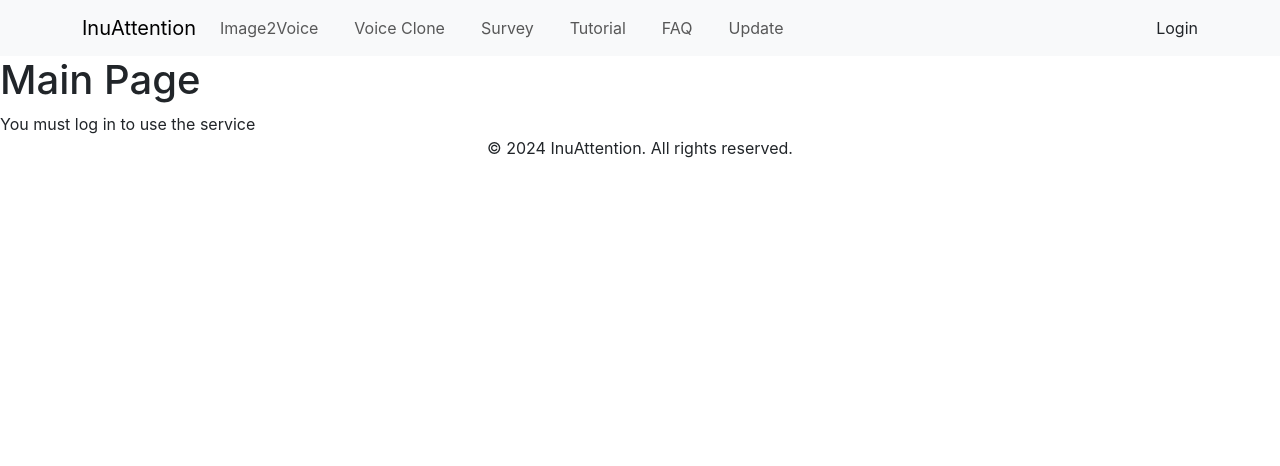
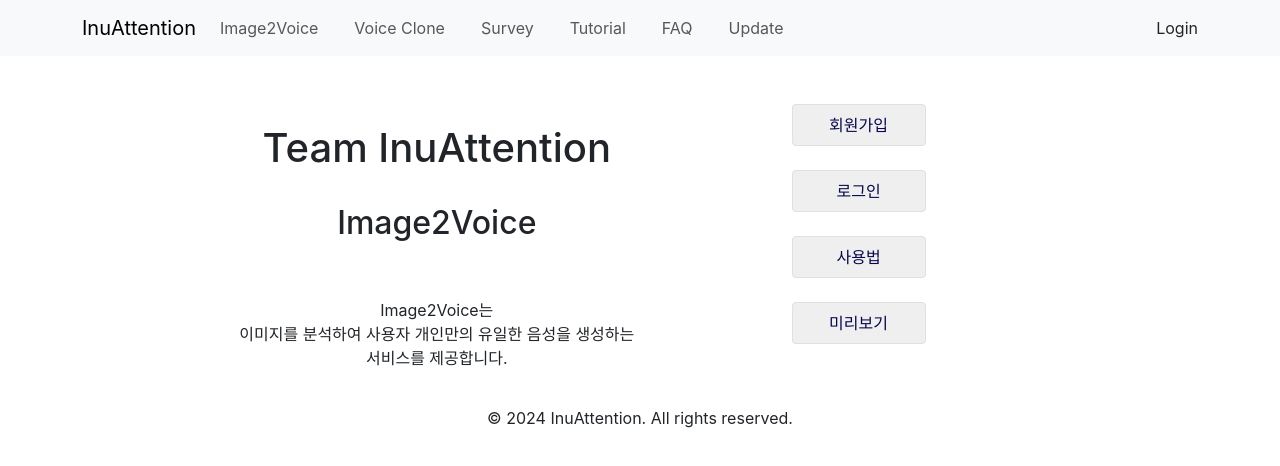
Before and after one commit to inucom/InuAttentionWeb, a React (Create React App) app in the folder client/: page / in a window 1280 px wide. Shown: the top 466 px of the page. Built offline with nearby package versions, Linux system fonts and the light colour scheme; no server answers.

Commit message:
update ui

```diff
--- a/client/src/Component/Main.js
+++ b/client/src/Component/Main.js
@@ -2,10 +2,39 @@ import React from "react";
 
 function Main() {
     return (
-        <div>
-            <h1>Main Page</h1>
-            You must log in to use the service
+        <>
+            <br/>
+            <br/>
+        <div className="container">
+            <div className="left60"
+                 style={{
+                display: "flex",
+                flexDirection: "column",
+                justifyContent: "center",
+                alignItems: "center",
+                textAlign: "center",
+                 }}>
+            <h1>Team InuAttention</h1>
+            <br/>
+            <h2>Image2Voice</h2>
+            <br/>
+            <br/>
+            <p>Image2Voice는 <br/>이미지를 분석하여 사용자 개인만의 유일한 음성을 생성하는<br/>서비스를 제공합니다.</p>
+            </div>
+
+            <div className="right40">
+                <button onClick={() => window.location.href="/register"} className="formbold-browse">회원가입</button>
+                <br/>
+                <button onClick={() => window.location.href="/login"} className="formbold-browse">로그인</button>
+                <br/>
+                <button onClick={() => window.location.href="/tutorial"} className="formbold-browse">사용법</button>
+                <br/>
+                <button onClick={() => window.location.href="/preview"} className="formbold-browse">미리보기</button>
+                <br/>
+            </div>
+
         </div>
+        </>
     );
 }
 
--- a/client/src/Component/Management/Update.js
+++ b/client/src/Component/Management/Update.js
@@ -1,5 +1,5 @@
 import React from "react";
-import "./update.css";
+import "../../StyleCSS/Grid.css";
 
 function Update() {
 
--- a/client/src/Component/Management/update.css
+++ /dev/null
@@ -1,18 +0,0 @@
-.container {
-    display: flex;
-}
-.left {
-    width: 35%;
-    background-color: white;
-}
-.right {
-    width: 65%;
-    background-color: white;
-    display: flex;
-    flex-direction: column;
-}
-.right > div {
-    flex: 1;
-    border: 0px solid black;
-    margin: 5px;
-}
--- a/client/src/Component/TTSGenerator/TTSContent.js
+++ b/client/src/Component/TTSGenerator/TTSContent.js
@@ -30,8 +30,8 @@ function TTSContent(props) {
             <TtsContentDiv>
                             <div className="modalControl">
                                 <p>{props.tts.text}</p>
-                                <Button className="delete" onClick={(e)=>
-                                    DeleteHandler(e)}>삭제</Button>
+                                <h4><span className="delete" onClick={(e)=>
+                                    DeleteHandler(e)}>🗑</span></h4>
                             </div>
                 <audio src="https://ccrma.stanford.edu/~jos/mp3/harpsi-cs.mp3" controls
                 style={{ width: '100%',
--- a/client/src/Component/style/Detail.js
+++ b/client/src/Component/style/Detail.js
@@ -6,6 +6,8 @@ import {StyleDiv} from "../../StyleCSS/StyleDetailCSS";
 import {TtsContentDiv} from "../../StyleCSS/TTSCSS";
 import {useClickAway} from "@uidotdev/usehooks";
 import Button from "react-bootstrap/Button";
+import "react-responsive-carousel/lib/styles/carousel.min.css";
+import {Carousel} from "react-responsive-carousel";
 
 function Detail(props) {
     const [ModalFlag, setModalFlag] = useState(false);
@@ -45,7 +47,7 @@ function Detail(props) {
                 <TtsContentDiv>
                     <div className="modalControl">
                         <h1>{props.StyleInfo.title}</h1>
-                        <Button onClick={handleOpenModal}>Δ</Button>
+                        <h1><span onClick={handleOpenModal}>···</span></h1>
                         {ModalFlag && (
                             <div className="modalDiv" ref={ref}>
                                 <Link to={`/edit/${props.StyleInfo.styleNum}`}>
@@ -68,23 +70,17 @@ function Detail(props) {
                     </div>
                     {/*<p>{props.StyleInfo.content}</p>*/}
                 </TtsContentDiv>
-                {props.StyleInfo.image && props.StyleInfo.image.map((image, index) => (
-                    <div key={index} style={{
-                        display: "inline-block",
-                        width: "200px",
-                        height: "200px",
-                        overflow: "hidden",
-                        marginRight: "10px",
-                        marginBottom: "10px",
-                        backgroundColor: "white"
-                    }}>
-                        <img
-                            src={image}
-                            alt={`${index}`}
-                            style={{width: "100%", height: "auto", objectFit: "contain"}}
-                        />
-                    </div>
-                ))}
+                    <Carousel>
+                        {props.StyleInfo.image && props.StyleInfo.image.map((image, index) => (
+                            <div key={index} style={{height: "224px" }}>
+                                <img src={image} alt={`${index + 1}`} style={{
+                                    width: "100%",
+                                    height: "100%",
+                                    objectFit: "contain",
+                                }}/>
+                            </div>
+                        ))}
+                    </Carousel>
             </>
         </StyleDiv>
     );
--- a/client/src/Component/style/StyleArea.js
+++ b/client/src/Component/style/StyleArea.js
@@ -51,10 +51,10 @@ function StyleArea() {
                     </div>
                 ) : (
                     <div className="container">
-                        <div className="left">
+                        <div className="left40">
                             <Detail StyleInfo={StyleInfo}/>
                         </div>
-                        <div className="right">
+                        <div className="right60">
                             <TTSArea styleId={StyleInfo._id}/>
                         </div>
                     </div>
--- /dev/null
+++ b/client/src/StyleCSS/Grid.css
@@ -0,0 +1,33 @@
+.container {
+    display: flex;
+}
+.left40 {
+    width: 40%;
+    border: 0px solid black;
+    background-color: white;
+    margin: 20px;
+}
+.right60 {
+    width: 60%;
+    background-color: white;
+    display: flex;
+    flex-direction: column;
+}
+.right60 > div {
+    flex: 1;
+    border: 0px solid black;
+    margin: 20px;
+}
+
+.left60 {
+    width: 60%;
+    border: 0px solid black;
+    background-color: white;
+    margin: 20px;
+}
+.right40 {
+    width: 12%;
+    background-color: white;
+    display: flex;
+    flex-direction: column;
+}
```
Also changed, not shown: 7 other files (tests, documents, lock files or other folders).
